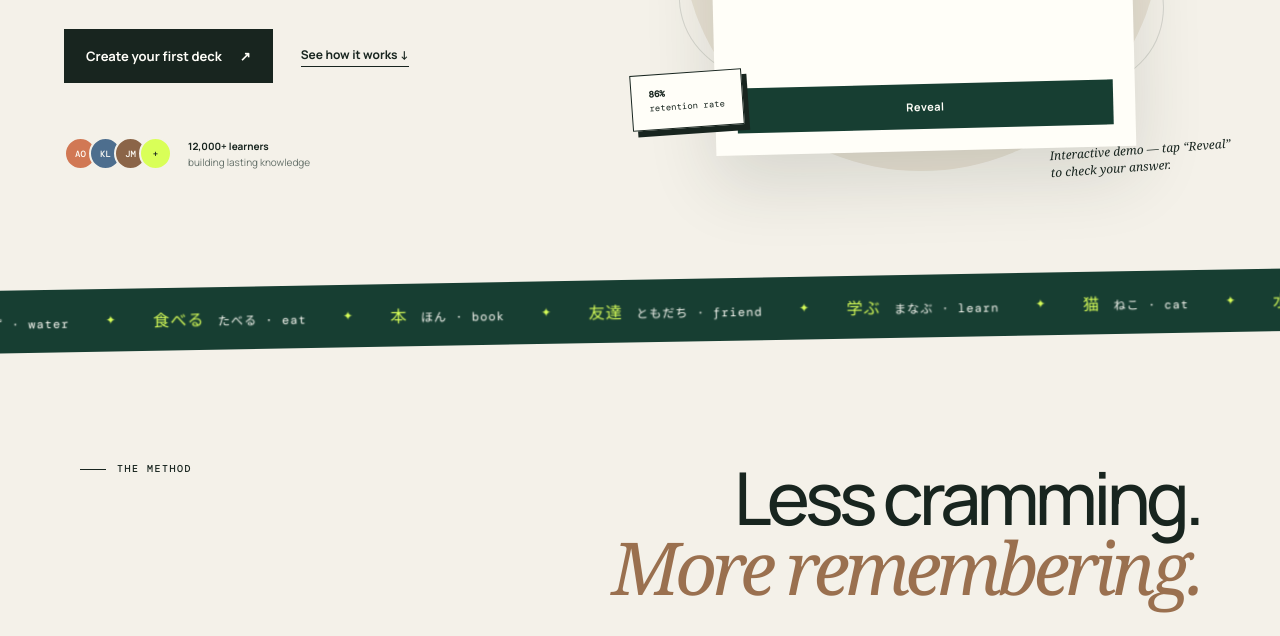
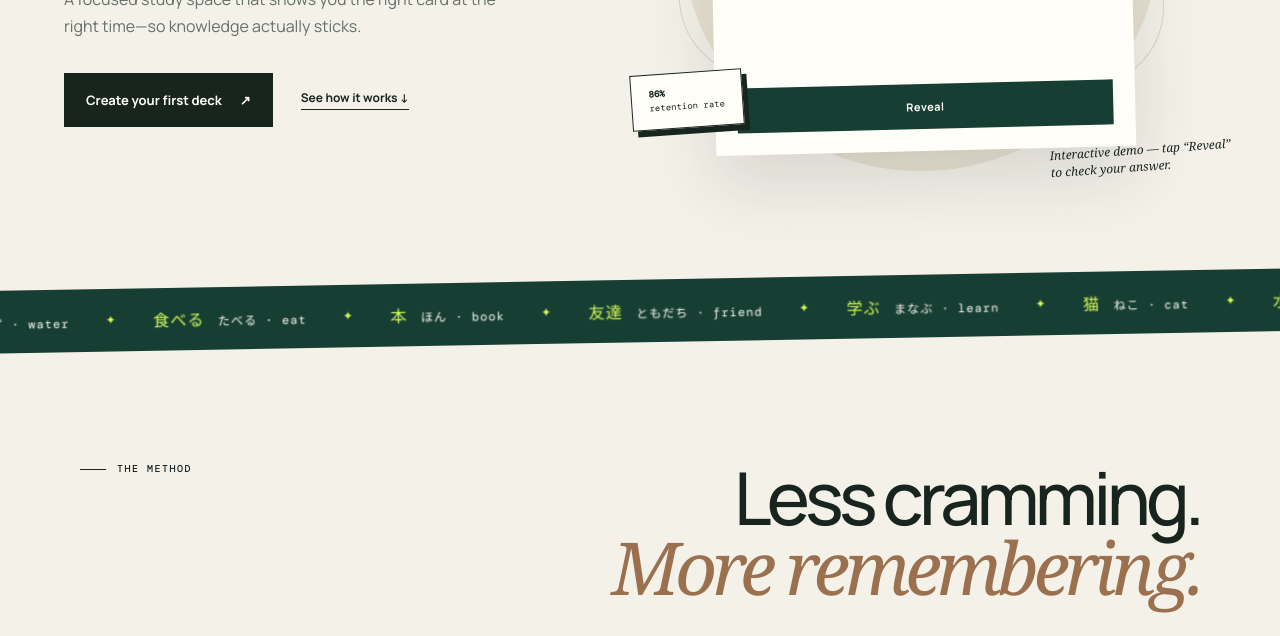
Before and after one commit to mcurioste/Flash-Card-App, a plain HTML site: page index.html in a window 1280 px wide. Shown: the part 496-1132 px from the top of the page. Drawn offline with nearby package versions, Linux system fonts and the light colour scheme.

Commit message:
Removed the socials from the webpage along with the styling

```diff
--- a/index.html
+++ b/index.html
@@ -33,7 +33,6 @@
       <nav class="site-nav" id="site-nav" aria-label="Main navigation">
         <a href="#how-it-works">How it works</a>
         <a href="#features">Features</a>
-        <a href="#community">Community</a>
         <a class="nav-login" href="#login">Log in</a>
         <a class="button button-small" href="#signup">Start learning</a>
       </nav>
@@ -51,12 +50,6 @@
           <div class="hero-actions">
             <a class="button" href="#signup">Create your first deck <span aria-hidden="true">↗</span></a>
             <a class="text-link" href="#how-it-works">See how it works <span aria-hidden="true">↓</span></a>
-          </div>
-          <div class="social-proof" id="community">
-            <div class="avatar-stack" aria-hidden="true">
-              <span>AO</span><span>KL</span><span>JM</span><span>+</span>
-            </div>
-            <p><strong>12,000+ learners</strong><br />building lasting knowledge</p>
           </div>
         </div>
 
--- a/styles.css
+++ b/styles.css
@@ -82,16 +82,6 @@ h1 em { color: var(--forest); }
 .hero-description { max-width: 440px; margin: 30px 0 32px; color: var(--muted); font-size: 16px; line-height: 1.7; }
 .hero-actions { display: flex; align-items: center; gap: 28px; }
 .text-link { font-size: 12px; font-weight: 700; border-bottom: 1px solid var(--ink); padding-bottom: 3px; }
-.social-proof { display: flex; align-items: center; gap: 16px; margin-top: 54px; }
-.avatar-stack { display: flex; }
-.avatar-stack span { display: grid; place-items: center; width: 33px; height: 33px; margin-left: -8px; border: 2px solid var(--paper); border-radius: 50%; color: var(--white); background: var(--forest); font: 500 9px "DM Mono", monospace; }
-.avatar-stack span:first-child { margin-left: 0; background: #d17854; }
-.avatar-stack span:nth-child(2) { background: #4d6e8e; }
-.avatar-stack span:nth-child(3) { background: #8b6548; }
-.avatar-stack span:last-child { color: var(--ink); background: var(--lime); }
-.social-proof p { margin: 0; color: var(--muted); font-size: 10px; line-height: 1.6; }
-.social-proof strong { color: var(--ink); }
-
 .hero-visual { position: relative; min-height: 510px; display: grid; place-items: center; }
 .hero-visual::before { content: ""; position: absolute; width: 480px; height: 480px; border-radius: 50%; background: #e7e0d2; }
 .orbit { position: absolute; border: 1px solid rgba(24, 37, 31, .14); border-radius: 50%; }
```
